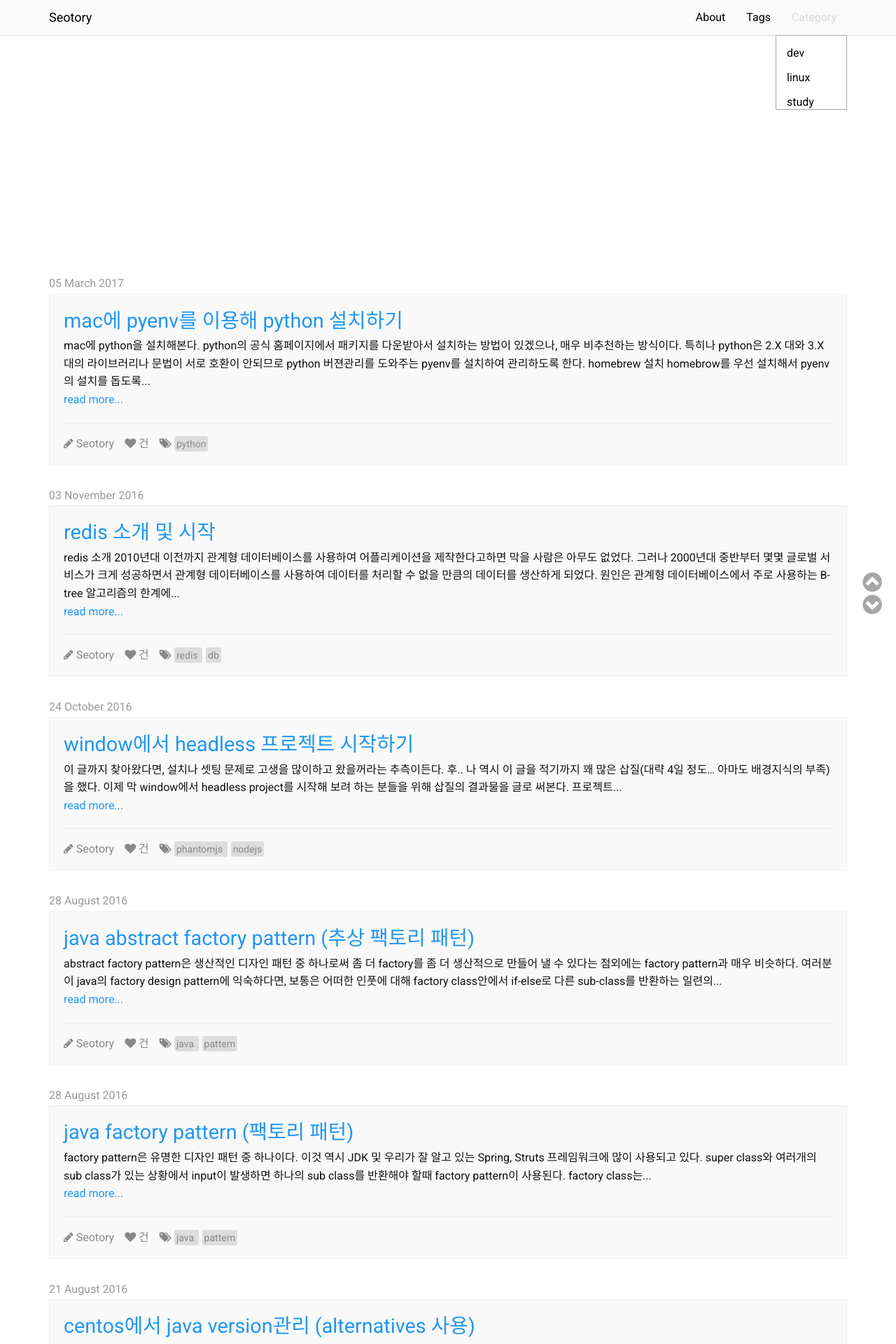
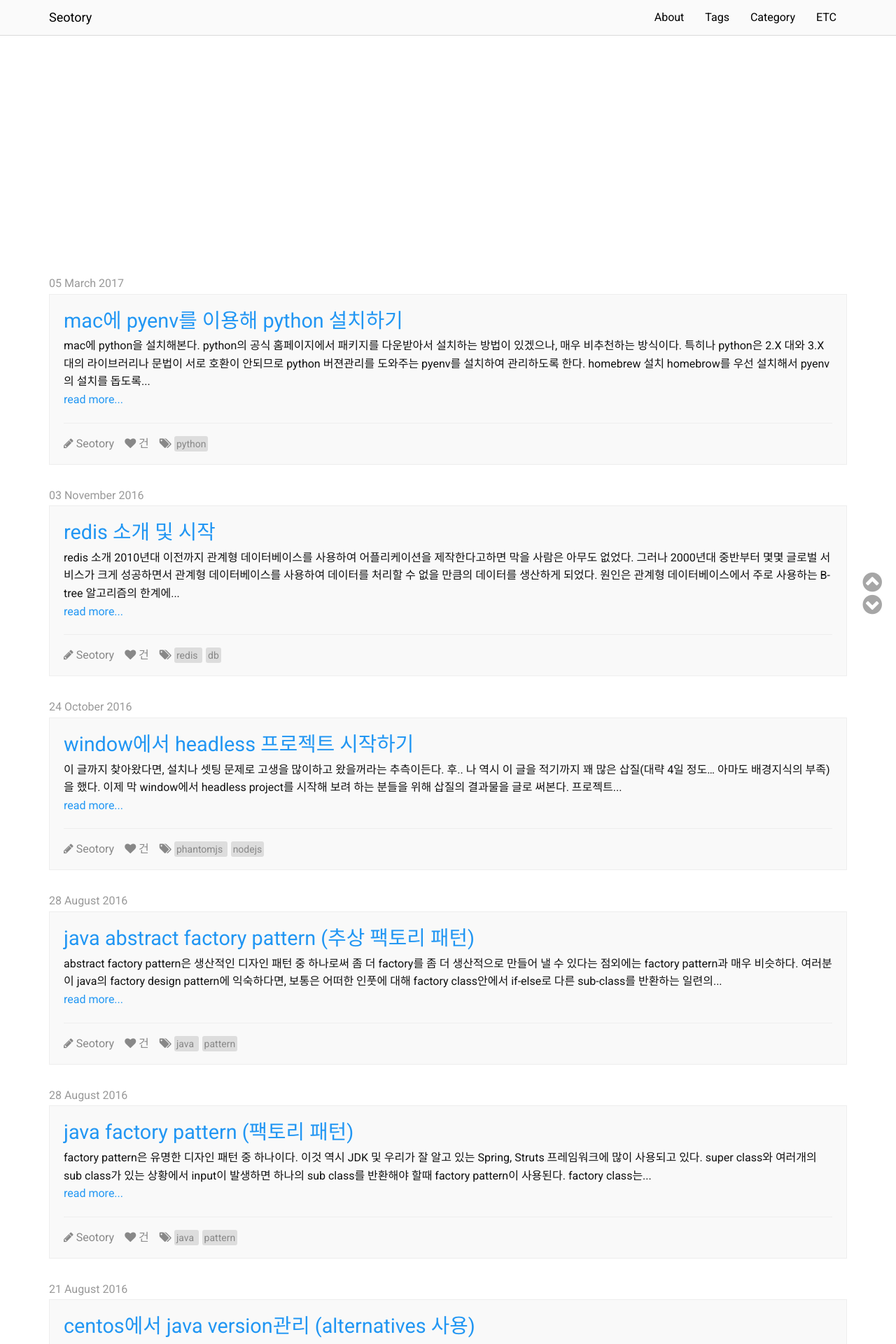
Before and after one commit to seotory/seotory.github.io, a Jekyll site: the page built from index.html, in a window 1280 px wide. Shown: the top 1920 px of the page at 70% size. Built offline with Jekyll 4.4.1, drawn with Linux system fonts in a browser that asks for light colours; nearby versions of some CDN libraries; the list of posts is cut into pages by our own code; comment, search, counter and statistics services are not loaded.

Commit message:
메뉴 변경

```diff
--- a/_includes/head.html
+++ b/_includes/head.html
@@ -31,6 +31,11 @@
   <!-- jQuery -->
   <script src="//code.jquery.com/jquery-2.2.0.min.js"></script>
 
+  <!-- mathjax -->
+  <script type="text/javascript" async
+    src="https://cdnjs.cloudflare.com/ajax/libs/mathjax/2.7.0/MathJax.js?config=TeX-MML-AM_CHTML">
+  </script>
+
   <!-- http-> https -->
   <script type="text/javascript">
     var host = "blog.seotory.com";
--- a/_includes/header.html
+++ b/_includes/header.html
@@ -5,13 +5,13 @@
       <a href="/">{{ site.title }}</a>
     </div>
     <div class="site-menu">
-      <ul>
+      <ul class="pc-menu">
       {% for page in site.pages %}
         {% if page.title %}
         <li><a href="{{ page.url | prepend: site.baseurl }}">{{ page.title }}</a></li>
         {% endif %}
       {% endfor %}
-        <li>
+        <li class="on-pc">
           Category
           <ul>
             {% for category in site.categories %}
@@ -19,8 +19,16 @@
             {% endfor %}
           </ul>
         </li>
+        <li class="on-pc">
+          ETC
+          <ul>
+            <li><a href="/solutions/">Error solutions</a></li>
+            <li></li>
+            <li></li>
+          </ul>
+        </li>
       </ul>
-      <ul style="display: none;">
+      <ul class="mobile-menu">
         <li>
           <button class="c-hamburger c-hamburger--htx">
             <span>toggle menu</span>
--- a/_sass/_base.scss
+++ b/_sass/_base.scss
@@ -312,7 +312,6 @@ pre {
 
 
 
-
 /**
  * error fix
  */
@@ -336,7 +335,6 @@ pre {
   height: 50px;
   font-size: 0;
   text-indent: -9999px;
-  appearance: none;
   box-shadow: none;
   border-radius: none;
   border: none;
--- a/_sass/_func.scss
+++ b/_sass/_func.scss
@@ -55,3 +55,8 @@
     clear: both;
   }
 }
+
+%reset {
+  padding: 0px;
+  margin: 0px;
+}
--- a/_sass/_layout.scss
+++ b/_sass/_layout.scss
@@ -37,33 +37,81 @@
   }
 
   .site-menu {
+    display: flex;
     max-width: 100%;
     float: right;
+    color: #000;
 
     ul {
       list-style: none;
-      li {
+    }
+
+    > ul {
+      display: inline-flex;
+      @extend %reset;
+    }
+
+    .mobile-menu {
+      display: none;
+    }
+
+    .pc-menu {
+      > li {
+        position: relative;
         padding-right: $spacing-unit / 2;
         padding-left: $spacing-unit / 2;
         float: left;
-      }
-      ul {
-        padding: 0px;
-        margin: 0px;
-        border: 1px solid #A7A7A7;
-        position: absolute;
-        right: 0;
-        top: 100%;
-        background: #fff;
-        li {
-          float: none;
-          width: 100px;
-          height: 35px;
+        @include anime(all 0.3s);
+
+        &:hover {
+          color: #fff;
+          background: #000;
+          ul {
+            visibility: visible;
+            opacity: 1;
+          }
+          a {
+            color: #fff;
+          }
+        }
+
+        > ul {
+          @extend %reset;
+          position: absolute;
+          width: 180px;
+          top: 100%;
+          right: 0;
+          background: #FAFAFA;
+          z-index: 100;
+
+          visibility: hidden;
+          opacity: 0;
+          @include anime(all 0.3s);
+
+          > li {
+            @extend %reset;
+            float: none;
+            line-height: 45px;
+            background: #000;
+
+            a {
+              display: block;
+              width: 100%;
+              height: 100%;
+              padding: 0 20px 0 20px;
+            }
+          }
         }
       }
     }
 
     @include media-query($on-laptop) {
+      .on-pc {
+        display: none;
+      }
+      .mobile-menu {
+        display: inline-flex;
+      }
       margin-right: -15px;
     }
   }
--- /dev/null
+++ b/solutions/index.html
@@ -0,0 +1,5 @@
+---
+layout: list
+---
+
+{% include etcList.html name="solutions" %}
```
Also changed, not shown: _includes/etcList.html (added, +12 -0 lines), 1 other file.
